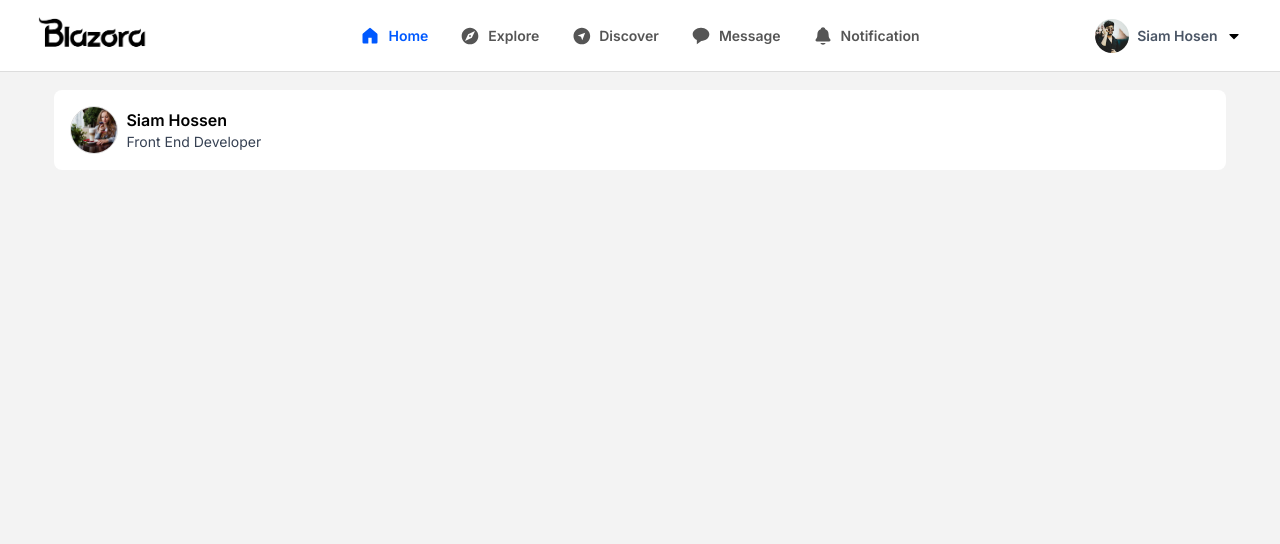
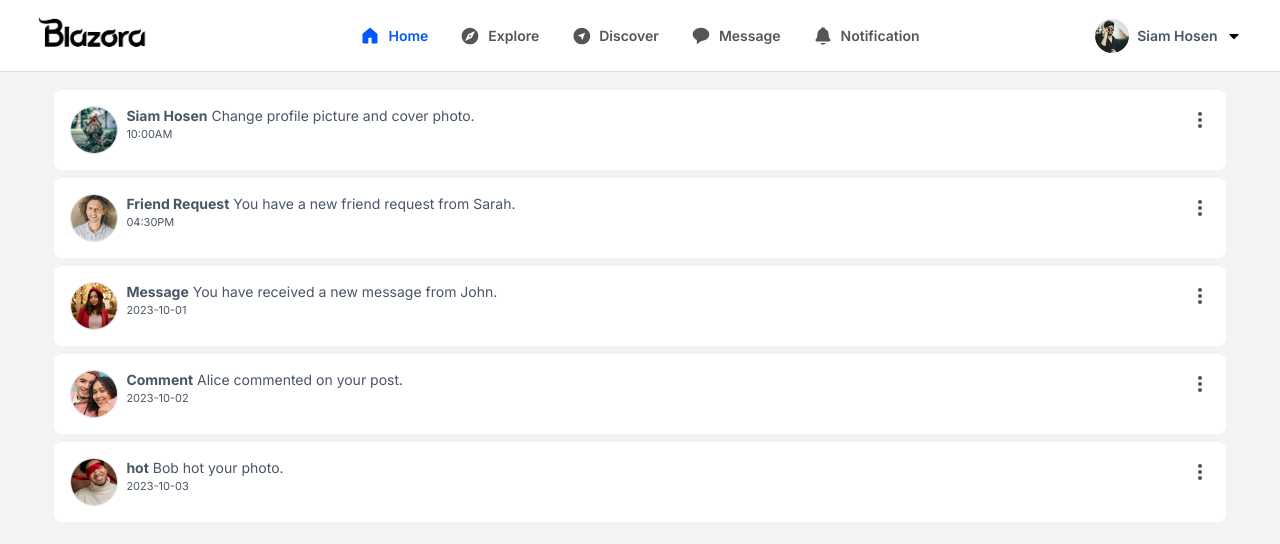
Before and after one commit to SiamHosenPg/Blazora, a React (Vite) app: page /notifications in a window 1280 px wide. Shown: the top 544 px of the page. Built offline with nearby package versions, Linux system fonts and the light colour scheme.

Commit message:
Notification Page design

```diff
--- /dev/null
+++ b/public/data/Notificationdata.json
@@ -0,0 +1,48 @@
+[
+  {
+    "notificationid": 20,
+    "title": "Siam Hosen",
+    "description": "Change profile picture and cover photo.",
+    "image": "post/1.jpg",
+    "linkputh": "/home",
+    "timestamp": "10:00AM",
+    "isRead": false
+  },
+  {
+    "notificationid": 0,
+    "title": "Friend Request",
+    "description": "You have a new friend request from Sarah.",
+    "image": "post/6.jpg",
+    "linkputh": "/home",
+    "timestamp": "04:30PM",
+    "isRead": false
+  },
+  {
+    "notificationid": 1,
+    "title": "Message",
+    "description": "You have received a new message from John.",
+    "image": "post/7.jpg",
+    "linkputh": "/home",
+    "timestamp": "2023-10-01",
+    "isRead": false
+  },
+
+  {
+    "notificationid": 2,
+    "title": "Comment",
+    "description": "Alice commented on your post.",
+    "image": "post/8.jpg",
+    "linkputh": "/home",
+    "timestamp": "2023-10-02",
+    "isRead": false
+  },
+  {
+    "notificationid": 3,
+    "title": "hot",
+    "description": "Bob hot your photo.",
+    "image": "post/9.jpg",
+    "linkputh": "/home",
+    "timestamp": "2023-10-03",
+    "isRead": false
+  }
+]
--- a/src/components/message/Conversaition.jsx
+++ b/src/components/message/Conversaition.jsx
@@ -21,7 +21,7 @@ const Conversaition = () => {
           </div>
         </div>
       </div>
-      <div className="h-full overflow-hidden hover:overflow-y-auto w-full  Scrollbar-Hover py-8 ">
+      <div className="h-full overflow-y-auto w-full   py-8 ">
         <MessageTextpart />
       </div>
       <div className="h-20 py-3">
--- a/src/components/message/Leftmessagestatus.jsx
+++ b/src/components/message/Leftmessagestatus.jsx
@@ -9,14 +9,14 @@ const Leftmessagestatus = () => {
       <h2 className="text-lg font-semibold py-2 border-b border-df">Message</h2>
       <div className="mt-4">
         <form
-          className="w-full bg-gray-100 rounded-full px-4 flex items-center justify-between"
+          className="w-full bg-gray-100 rounded-full px-1 flex items-center justify-between"
           action=""
         >
-          <button className="bg-white shrink-0 py-2 px-2 rounded-full flex items-center justify-center">
+          <button className="bg-white shrink-0 py-3 px-3 rounded-full flex items-center justify-center">
             <IoSearchSharp />
           </button>
           <input
-            className="w-full py-2 px-3 outline-0"
+            className="w-full py-3 px-3 outline-0"
             type="text"
             placeholder="Search Message"
           />
--- a/src/components/message/Messagetext/MessageTextpart.jsx
+++ b/src/components/message/Messagetext/MessageTextpart.jsx
@@ -38,7 +38,7 @@ const MessageTextpart = () => {
             <div className="text-sm font-semibold">Siam Hosen</div>
             <span className="text-[12px] text-[#888]">7 july 2012</span>
           </div>
-          <p className="bg-[#2b60d1] text-white text-sm px-5 py-4 w-fit max-w-4/6 rounded-lg rounded-tr-none mt-2">
+          <p className="bg-[#2b60d1] text-white text-sm px-5 py-4 w-fit max-w-5/6 rounded-lg rounded-tr-none mt-2">
             Hey Tamim, I heard you're learning programming? Which language did
             you start with?
           </p>
@@ -56,7 +56,7 @@ const MessageTextpart = () => {
             <div className="text-sm font-medium">Siam Hosen</div>
             <span className="text-[12px] text-[#888]">7 july 2012</span>
           </div>
-          <p className="bg-[#f5f5f5] text-[#333] text-sm px-5 py-4 w-fit max-w-4/6 rounded-lg rounded-tl-none mt-2">
+          <p className="bg-[#f5f5f5] text-[#333] text-sm px-5 py-4 w-fit max-w-5/6 rounded-lg rounded-tl-none mt-2">
             Wa Alaikum Assalam! Yeah bro, I started with JavaScript. It’s widely
             used in web development, so I thought it was a good choice.
           </p>
@@ -73,11 +73,11 @@ const MessageTextpart = () => {
             <div className="text-sm font-medium">Siam Hosen</div>
             <span className="text-[12px] text-[#888]">7 july 2012</span>
           </div>
-          <p className="bg-[#2b60d1] text-white text-sm px-5 py-4 w-fit max-w-4/6 rounded-lg rounded-tr-none mt-2">
+          <p className="bg-[#2b60d1] text-white text-sm px-5 py-4 w-fit max-w-5/6 rounded-lg rounded-tr-none mt-2">
             Nice! JavaScript is really powerful. Are you focusing on frontend or
             backend?
           </p>
-          <p className="bg-[#2b60d1] text-white text-sm px-5 py-4 w-fit max-w-4/6 rounded-lg rounded-tr-none mt-2">
+          <p className="bg-[#2b60d1] text-white text-sm px-5 py-4 w-fit max-w-5/6 rounded-lg rounded-tr-none mt-2">
             Always welcome! Keep coding!
           </p>
         </div>
@@ -95,7 +95,7 @@ const MessageTextpart = () => {
             <div className="text-sm font-medium">Siam Hosen</div>
             <span className="text-[12px] text-[#888]">7 july 2012</span>
           </div>
-          <p className="bg-[#f5f5f5] text-[#333] text-sm px-5 py-4 w-fit max-w-4/6 rounded-lg rounded-tl-none mt-2">
+          <p className="bg-[#f5f5f5] text-[#333] text-sm px-5 py-4 w-fit max-w-5/6 rounded-lg rounded-tl-none mt-2">
             Right now, I’m learning frontend. I’m working with React.js. But in
             the future, I want to learn the full MERN stack.
           </p>
--- a/src/components/navigation/Navlist.js
+++ b/src/components/navigation/Navlist.js
@@ -7,7 +7,7 @@ import newsimage from "../../../public//icons/news.png";
 import { PiNewspaperClippingBold } from "react-icons/pi";
 import { HiOutlineUserGroup } from "react-icons/hi";
 import { FaRegBookmark } from "react-icons/fa6";
-import { MdOutlineDarkMode } from "react-icons/md";
+
 import { MdHelpOutline } from "react-icons/md";
 import { LuSettings } from "react-icons/lu";
 import { TbLogout } from "react-icons/tb";
@@ -56,11 +56,7 @@ export const MenuNavigationlist = [
     links: "/group",
     icon: HiOutlineUserGroup,
   },
-  {
-    name: "Dark Mode",
-    links: "/darkmode",
-    icon: MdOutlineDarkMode,
-  },
+
   {
     name: "Help & Support",
     links: "/help",
--- a/src/pages/Mobilemenupage.jsx
+++ b/src/pages/Mobilemenupage.jsx
@@ -1,6 +1,8 @@
 import React from "react";
 import { MenuNavigationlist } from "../components/navigation/Navlist";
 import { LuSettings } from "react-icons/lu";
+
+import { MdOutlineDarkMode } from "react-icons/md";
 
 const Mobilemenupage = () => {
   return (
@@ -20,6 +22,17 @@ const Mobilemenupage = () => {
               <span className="block text-sm text-gray-700">
                 Front End Developer
               </span>
+            </div>
+          </div>
+        </div>
+        <div className="px-4">
+          <div className="w-full flex items-center justify-between px-4 py-3 bg-white rounded-lg mt-4">
+            <div className="flex items-center gap-2">
+              <MdOutlineDarkMode className="text-xl w-8 text-center block shrink-0" />
+              <span className="block text-sm  font-semibold">Dark Mode </span>
+            </div>
+            <div className="rounded-full w-16 h-8 bg-gray-200 p-1">
+              <div className="w-8 h-full bg-white rounded-full"></div>
             </div>
           </div>
         </div>
--- a/src/pages/Notifications.jsx
+++ b/src/pages/Notifications.jsx
@@ -1,26 +1,48 @@
-import React, { useState } from "react";
+import React, { useEffect, useState } from "react";
+import { HiDotsVertical } from "react-icons/hi";
 
 const Notifications = () => {
+  const [Notification, setNotificaton] = useState([]);
+
+  useEffect(() => {
+    fetch("/data/Notificationdata.json")
+      .then((response) => response.json())
+      .then((data) => setNotificaton(data))
+      .catch((error) => console.error("Error fetching data:", error));
+  }, [Notification]);
+
   return (
     <div className="Pagearea">
       <div>
         <div className="Pagearea w-full "></div>
-        <div className="w-full  px-4  ">
-          <div className="Profile flex items-center gap-2 bg-white rounded-lg p-4">
-            <div className="w-12 h-12 rounded-full border-df border flex items-center justify-center">
+        <div className="w-full flex flex-col gap-2  px-4  ">
+          {Notification.map((item, index) => {
+            return (
+              <div
+                key={index}
+                className="Profile flex items-start justify-between gap-2 bg-white rounded-lg p-4"
+              >
+                <div className="w-12 h-12 shrink-0 rounded-full border-df border flex items-center justify-center">
                   <img
-                src="/post/2.jpg"
+                    src={item.image}
                     alt=""
                     className="w-full h-full object-cover rounded-full"
                   />
                 </div>
-            <div>
-              <div className="font-semibold">Siam Hossen</div>
-              <span className="block text-sm text-gray-700">
-                Front End Developer
+                <div className="w-full">
+                  <span className="block text-sm text-gray-600 ">
+                    <b>{item.title}</b> <span>{item.description}</span>
+                  </span>
+                  <span className="block text-[11px] text-gray-600">
+                    {item.timestamp}
                   </span>
                 </div>
+                <button className=" shrink-0 mt-1">
+                  <HiDotsVertical className="text-xl text-gray-600 text-center block shrink-0" />
+                </button>
               </div>
+            );
+          })}
         </div>
       </div>
     </div>
```
Lines whose indentation alone changed are shown as unchanged.
